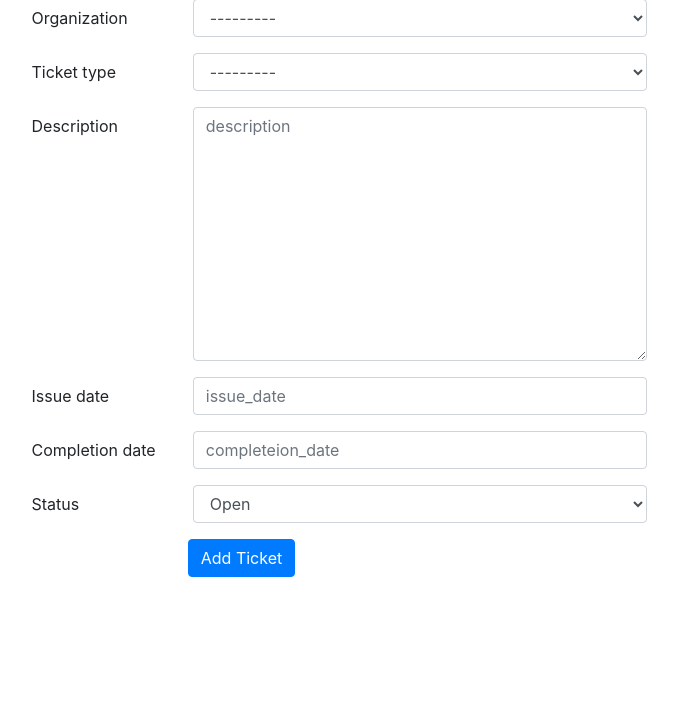
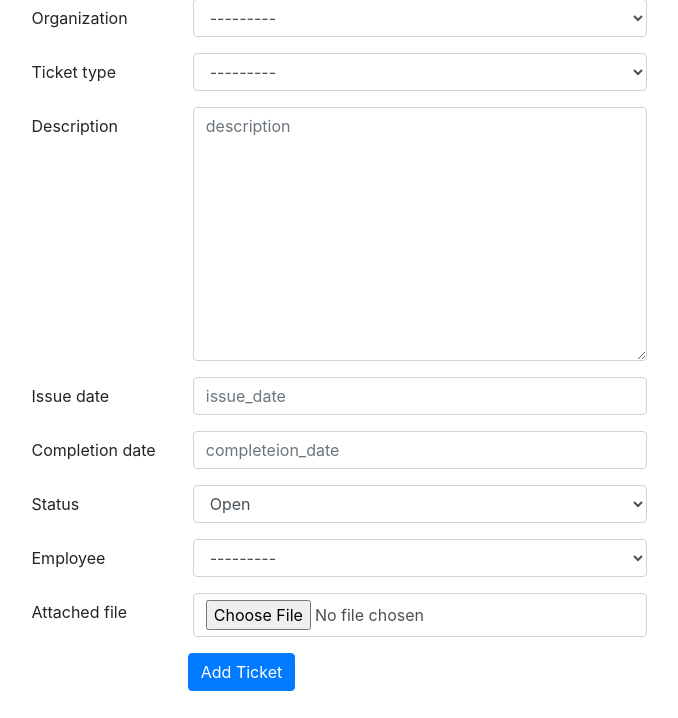
Before and after one commit to pratim2002/Ticket_Management_System, a Django app: page /tickets/add/ in a window 1280 px wide. Shown: the part 82-800 px from the top of the page, without its empty margins (296-974 px from the left). Run offline with Django 3.2, Linux system fonts and the light colour scheme; data that the repository does not hold is empty; some libraries are stand-ins or nearby versions.

Commit message:
attached file & employee field is added in ticket module

```diff
--- a/src/employees/templates/employees/list.html
+++ b/src/employees/templates/employees/list.html
@@ -31,7 +31,7 @@
     <tr>
         <td>{{ forloop.counter }}</td>
         <td> {{ obj }} </td>
-        <th><img src="{{ obj.picture.url }}" width="50" height="60"></th>
+        <td><img src="{{ obj.picture.url }}" width="50" height="60"></td>
         <td>{{ obj.mobile }}</td>
         <td>{{ obj.email }}</td>
         <td>{{ obj.position }}</td>
--- a/src/templates/base.html
+++ b/src/templates/base.html
@@ -11,7 +11,9 @@
     <link rel="stylesheet" href="https://use.fontawesome.com/releases/v5.0.10/css/all.css"
           integrity="sha384-+d0P83n9kaQMCwj8F4RJB66tzIwOKmrdb46+porD/OvrJ+37WqIM7UoBtwHO6Nlg" crossorigin="anonymous">
     <link rel="stylesheet" href="{% static 'css/style.css'%}">
+    <script src="https://cdnjs.cloudflare.com/ajax/libs/bootstrap-datepicker/1.7.1/js/bootstrap-datepicker.min.js"></script>
     <script src="{% static 'js/jquery-3.3.1.min.js' %}"></script>
+
     {% endblock %}
     {% block extra_head %}
     {% endblock %}
--- a/src/tickets/forms.py
+++ b/src/tickets/forms.py
@@ -12,12 +12,16 @@ class CreateForm(forms.ModelForm):
             'issue_date',
             'completion_date',
             'status',
+            'employee_id',
+            'attached_file',
         ]
         widgets = {
             'organization_id': forms.Select(attrs={'class': 'form-control'}),
             'ticket_type': forms.Select(attrs={'class': 'form-control'}),
             'description': forms.Textarea(attrs={'class': 'form-control', 'placeholder': 'description'}),
-            'issue_date': forms.DateInput(attrs={'class': 'form-control', 'placeholder': 'issue_date'}),
+            'issue_date': forms.DateInput(attrs={'class': 'form-control', 'placeholder': 'issue_date', 'id': 'datepicker' }),
             'completion_date': forms.DateInput(attrs={'class': 'form-control', 'placeholder': 'completeion_date'}),
             'status': forms.Select(attrs={'class': 'form-control'}),
+            'employee_id': forms.Select(attrs={'class': 'form-control'}),
+            'attached_file': forms.FileInput(attrs={'class': 'form-control'}),
         }
--- a/src/tickets/models.py
+++ b/src/tickets/models.py
@@ -1,7 +1,7 @@
 from django.db import models
 
 from organizations.models import Organization
-
+from employees.models import Employee
 # Create your models here.
 TICKET_TYPE = (
         ('PROBLEM', 'Problem'),
@@ -20,6 +20,8 @@ class Ticket(models.Model):
     issue_date      = models.DateField(auto_now_add=False, auto_now=False)
     completion_date = models.DateField(auto_now_add=False, auto_now=False)
     status          = models.CharField(max_length=10, choices=STATUS, default=STATUS[0][0])
+    employee_id     = models.ForeignKey(Employee, on_delete=models.SET_NULL, blank=True, null=True)
+    attached_file   = models.ImageField(upload_to='ticket_file/', null=True, blank=True)
     created_at      = models.DateTimeField(auto_now_add = True)
     updated_at      = models.DateTimeField(auto_now = True)
 
--- a/src/tickets/templates/tickets/forms.html
+++ b/src/tickets/templates/tickets/forms.html
@@ -11,7 +11,7 @@
 </nav>
 <hr>
 
-<form method="POST" class="offset-md-3"> {% csrf_token %}
+<form method="POST" enctype="multipart/form-data" class="offset-md-3"> {% csrf_token %}
     <div class="form-group row">
         <label class="col-md-2 col-form-label">Organization</label>
         <div class="col-md-6">
@@ -48,6 +48,19 @@
             {{ form.status}}
         </div>
     </div>
+    <div class="form-group row">
+        <label class="col-sm-2 col-form-label">Employee</label>
+        <div class="col-sm-6">
+            {{ form.employee_id}}
+        </div>
+    </div>
+    <div class="form-group row">
+        <label class="col-sm-2 col-form-label">{{ form.attached_file.label }}</label>
+        <div class="col-sm-6">
+            {{ form.attached_file}}
+        </div>
+    </div>
     <button type="submit" class="btn btn-primary offset-md-2">Add Ticket</button>
 </form>
+
 {% endblock %}
--- a/src/tickets/templates/tickets/list.html
+++ b/src/tickets/templates/tickets/list.html
@@ -23,6 +23,7 @@
         <th>Issue Date</th>
         <th>Completion Date</th>
         <th>Status</th>
+        <th>Employee</th>
         <th>Action</th>
     </tr>
     </thead>
@@ -35,6 +36,7 @@
         <td>{{ obj.issue_date }}</td>
         <td>{{ obj.completion_date }}</td>
         <td>{{ obj.status }}</td>
+        <td>{{ obj.employee_id }}</td>
         <td>
             <a href="{% url 'tickets:edit' obj.id %}">
                 <i class="fas fa-pen-square" title="edit"></i>
--- a/src/tickets/views.py
+++ b/src/tickets/views.py
@@ -12,7 +12,7 @@ def listview(request):
     return render(request, 'tickets/list.html', context)
 
 def createview(request):
-    form = CreateForm(request.POST or None)
+    form = CreateForm(request.POST, request.FILES)
     errors = None
     if form.is_valid():
         instance = form.save(commit=False)
@@ -27,7 +27,7 @@ def createview(request):
 
 def editview(request, id=None):
     instance = get_object_or_404(Ticket, id=id)
-    form = CreateForm(request.POST or None, instance=instance)
+    form = CreateForm(request.POST or None, request.FILES or None, instance=instance)
     errors = None
     if form.is_valid():
         instance = form.save(commit=False)
```
Also changed, not shown: src/tickets/templates/tickets/detail.html (+12 -1 lines), src/tickets/templates/tickets/form.html (+13 -1 lines), src/media/ticket_file/IMG_20180207_201622.jpg (added), src/media/ticket_file/IMG_20180207_201640.jpg (added), src/tickets/migrations/0006_ticket_employee_id.py (added), src/tickets/migrations/0007_ticket_attached_file.py (added), src/tickets/migrations/0008_auto_20180814_1638.py (added), 1 other file.
